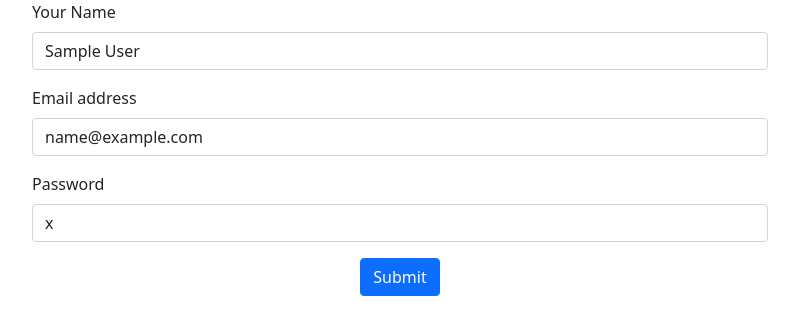
After one commit to Ahmed-Munna/crud1, a PHP site: page /update_post.php?id=1 in a window 1280 px wide. The commit adds this page. Shown: the top 335 px of the page, without its empty margins (240-1039 px from the left). Run offline with PHP 8.4, Linux system fonts and the light colour scheme; tables that the repository leaves empty or names only in its code hold one stand-in row (values such as "Sample post").

Commit message:
compleate crud project in php

```diff
--- /dev/null
+++ b/update_post.php
@@ -0,0 +1,57 @@
+<?php
+    require('includ/dbCon.php');
+    require('includ/header.php');
+    $id                 = $_GET["id"];
+    $update_data        = "SELECT * FROM user WHERE id=$id";
+    $user_update_data   = mysqli_query($db_connect,$update_data);
+    $update_data_assoc  = mysqli_fetch_assoc($user_update_data);
+?>
+
+    <section>
+        <div class="container">
+            <div class="row">
+                <div class="col-2"></div>
+                    <div class="col-8">
+                        <form action="update_user_post.php" method="post">
+                        <div class="mb-3">
+                                <input type="hidden" name="id" value="<?php echo $id; ?>">
+                                <label for="name" class="form-label">Your Name</label>
+                                <input type="text" value="<?php echo $update_data_assoc["name"] ?>" class="form-control" name="name">
+                                <strong class="text-danger"><?php
+                                if(isset($_GET["nam_err"])){
+                                    echo $_GET["nam_err"];
+                                }
+                            ?></strong>
+                            </div>
+                            <div class="mb-3">
+                                <label for="exampleInputEmail1" class="form-label">Email address</label>
+                                <input type="text" class="form-control" value="<?php echo $update_data_assoc["email"] ?>" name="email" id="exampleInputEmail1" aria-describedby="emailHelp">
+                                <strong class="text-danger"><?php
+                                if(isset($_GET["email_err"])){
+                                    echo $_GET["email_err"];
+                                }
+                            ?></strong>
+                            </div>
+                            <div class="mb-3">
+                                <label for="exampleInputPassword1" class="form-label">Password</label>
+                                <input type="text" value="<?php echo $update_data_assoc["pass"] ?>" class="form-control" name="password" id="exampleInputPassword1">
+                                <strong class="text-danger"><?php
+                                if(isset($_GET["pass_err"])){
+                                    echo $_GET["pass_err"];
+                                }
+                            ?></strong>
+                            </div>
+                            <div class="text-center">
+                                <button type="submit" class="btn btn-primary ">Submit</button>
+                            </div>
+                        </form>
+                    </div>
+                <div class="col-2"></div>
+            </div>
+        </div>
+    </section>
+
+
+<?php
+    require('includ/footer.php');
+?>
```
Also changed, not shown: delete_user.php (added, +8 -0 lines), reg_post.php (+16 -1 lines), update_user_post.php (added, +37 -0 lines).
